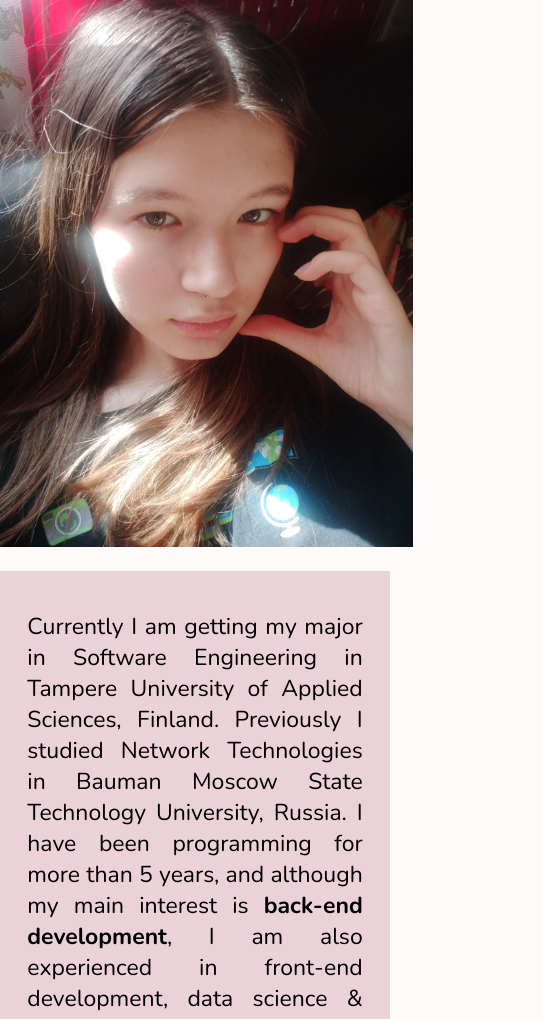
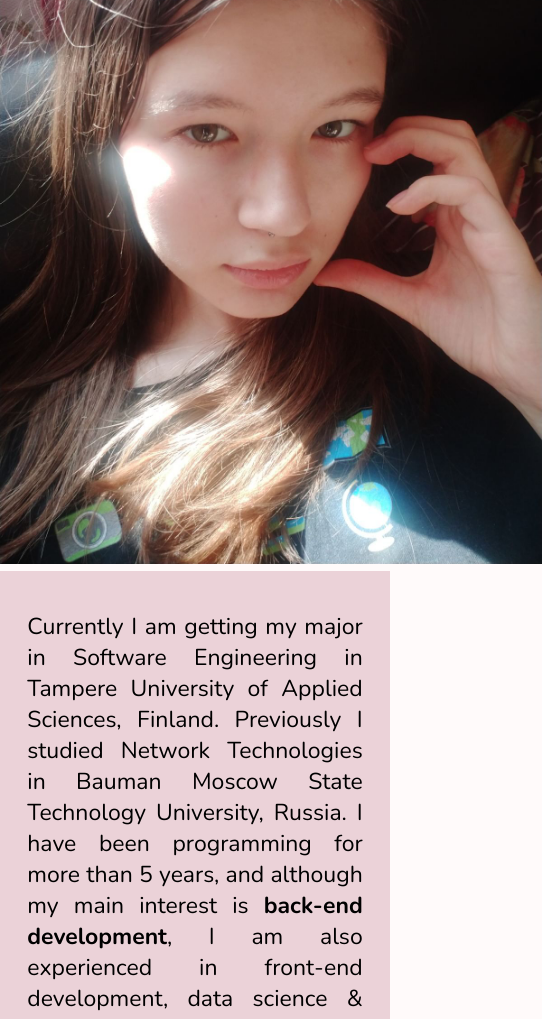
Before and after one commit to kernsoup/renatawebsite, a plain HTML site: page index.html in a window 390 px wide. Shown: the part 609-1628 px from the top of the page, 542 px wide, since content can reach past the window. Drawn offline with Linux system fonts and the light colour scheme.

Commit message:
Update style.css

```diff
--- a/style.css
+++ b/style.css
@@ -217,6 +217,14 @@ h3:hover {
         grid-template-columns: 2fr;
         height: 1000px;
     }
+
+    #me {
+        text-align: center;
+
+        img {
+            height: 45%;
+        }
+    }
   }
 
   @media screen and (min-width: 1001px) {
```
